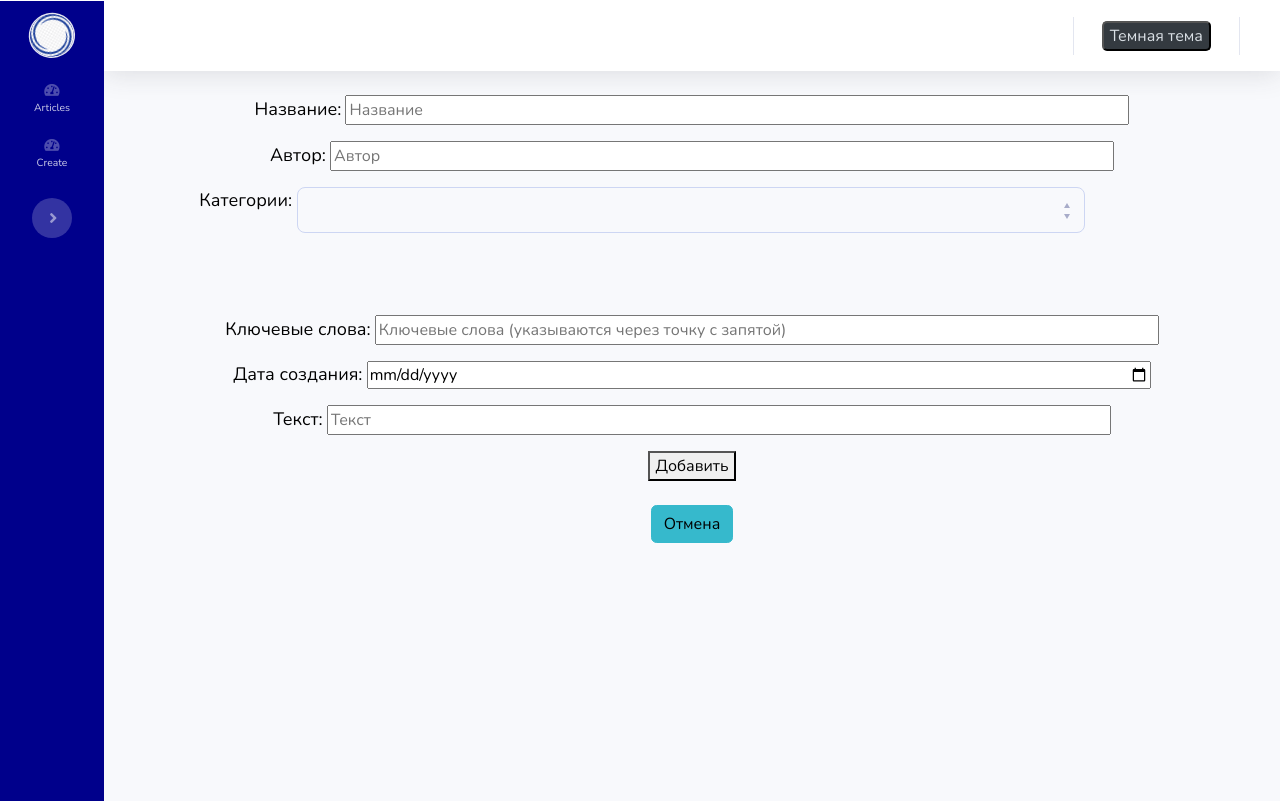
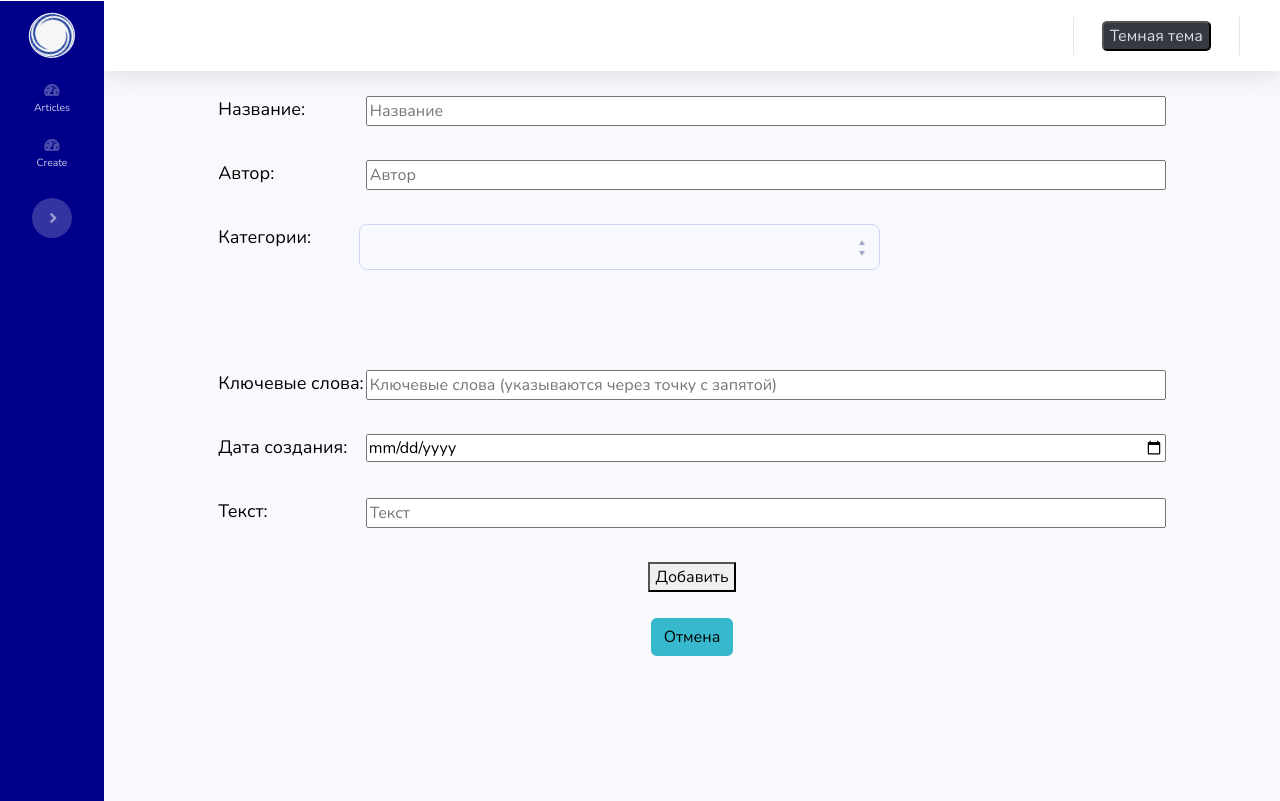
Before and after one commit to BETEPOK3/newsclassifier, a Python web app: template app/templates/pages/article_create.html in a window 1280 px wide. Run offline with Jinja, Linux system fonts and the light colour scheme; the template is opened without the code that fills it: most values are stand-ins (such as "Sample title", 1, 10 or a date in 2020); some libraries are stand-ins or nearby versions.

Commit message:
feat-#974505: fixed html for create and update fields (#31)
* feat-#974505: fixed html for create and update fields

* feat-#974505: fixed html for create and update fields

* feat-#974505: fixed html for create and update fields

```diff
--- a/app/static/css/styles.css
+++ b/app/static/css/styles.css
@@ -61,3 +61,23 @@ p {
 .selector-for-some-widget {
   box-sizing: content-box;
 }
+
+table.data-form td {
+  text-align: left;
+  vertical-align: top;
+  height: 2em;
+}
+
+table.data-form td.button-cell {
+  text-align: center;
+  vertical-align: top;
+  height: 2em;
+}
+
+table.data-form input[type=text], table.data-form input[type=date] {
+  width: 50em;
+}
+
+div.row_selector select, div.row_selector {
+  max-width: 50em;
+}
--- a/app/templates/pages/article_create.html
+++ b/app/templates/pages/article_create.html
@@ -15,26 +15,48 @@
         <div id="content" class="main-div">
             {% include 'shared/top_nav.html' %}
             <div align="center">
-                  <div>
+                <table class="data-form">
+                    <tr>
+                        <td>
                             <label for="" style="font-size:18px">Название:</label>
-                     <input class="col-8" name="article_title" id="article_title" placeholder="Название" type="text"/>
-                     <br>
+                        </td>
+                        <td>
+                            <input class="col-8" name="article_title" id="article_title" placeholder="Название"
+                                   type="text"/>
+                        </td>
+                    </tr>
+                    <tr>
+                        <td colspan="2">
                             <p class="error title-error"></p>
-                  </div>
-                  <div>
+                        </td>
+                    </tr>
+                    <tr>
+                        <td>
                             <label for="" style="font-size:18px">Автор:</label>
-                     <input class="col-8" name="article_author" id="article_author" placeholder="Автор" type="text"/>
-                     <br>
+                        </td>
+                        <td>
+                            <input class="col-8" name="article_author" id="article_author" placeholder="Автор"
+                                   type="text"/>
+                        </td>
+                    </tr>
+                    <tr>
+                        <td colspan="2">
                             <p class="error author-error"></p>
-                  </div>
-                  <div class="row">
-                     <label for="" class="col-2" style="font-size:18px;  text-align: right;  padding-right: 0px; margin-right: 0px">Категории:</label>
+                        </td>
+                    </tr>
+                    <tr>
+                        <td>
+                            <label for="" style="font-size:18px">Категории:</label>
+                        </td>
+                        <td>
+                            <div class="row row_selector">
                                 <div class="form_label col-8" style="padding-left: 0px; margin-left: 5px">
                                     <div class="multiselect_block">
                                         <label for="categories_select" class="field_multiselect">Категории</label>
                                         <input id="checkbox-2" class="multiselect_checkbox" type="checkbox">
                                         <label for="checkbox-2" class="multiselect_label"></label>
-                           <select id="categories_select" class="field_select" name="categories" multiple style="@media (min-width: 768px) { height: calc(4 * 38px)}">
+                                        <select id="categories_select" class="field_select" name="categories" multiple
+                                                style="@media (min-width: 768px) { height: calc(4 * 38px)}">
                                             {% for category in content.categories %}
                                             <option id="category-{{category.category_id}}">
                                                 {{category.category_name}}
@@ -47,35 +69,69 @@
                                 <script src="/static/js/multiselect_script.js"></script>
                                 <br>
                             </div>
+                        </td>
+                    </tr>
+                    <tr>
+                        <td colspan="2">
                             <p class="error categories-error"></p>
-                  <div>
+                        </td>
+                    </tr>
+                    <tr>
+                        <td>
                             <label for="" style="font-size:18px">Ключевые слова:</label>
+                        </td>
+                        <td>
                             <input class="col-8" name="article_keywords" id="article_keywords"
                                    placeholder="Ключевые слова (указываются через точку с запятой)"
                                    type="text"/>
-                     <br>
+                        </td>
+                    </tr>
+                    <tr>
+                        <td colspan="2">
                             <p class="error keywords-error"></p>
-                  </div>
-                  <div>
+                        </td>
+                    </tr>
+                    <tr>
+                        <td>
                             <label for="" style="font-size:18px">Дата создания:</label>
+                        </td>
+                        <td>
                             <input class="col-8" name="article_date" id="article_date" placeholder="Дата создания"
                                    min="1970-01-01" max="2023-12-31" type="date"/>
-                     <br>
+                        </td>
+                    </tr>
+                    <tr>
+                        <td colspan="2">
                             <p class="error date-error"></p>
-                  </div>
-                  <div>
+                        </td>
+                    </tr>
+                    <tr>
+                        <td>
                             <label for="" style="font-size:18px">Текст:</label>
+                        </td>
+                        <td>
                             <input class="col-8" name="article_text" id="article_text" placeholder="Текст" type="text"/>
-                     <br>
+                        </td>
+                    </tr>
+                    <tr>
+                        <td colspan="2">
                             <p class="error text-error"></p>
-                  </div>
-                  <div>
+                        </td>
+                    </tr>
+                    <tr>
+                        <td class="button-cell" colspan="2">
                             <button onclick="send()">Добавить</button>
-                  </div>
+                        </td>
+                    </tr>
+                    <tr>
+                        <td class="button-cell" colspan="2">
                             <script src="/static/js/form_create_article_script.js"></script>
                             <form action="/index" method="get">
                                 <button type="submit" class="btn btn-info mt-4">Отмена</button>
                             </form>
+                        </td>
+                    </tr>
+                </table>
             </div>
         </div>
     </div>
```
Also changed, not shown: app/templates/pages/article_update.html (+75 -22 lines). Lines whose indentation alone changed are shown as unchanged.
